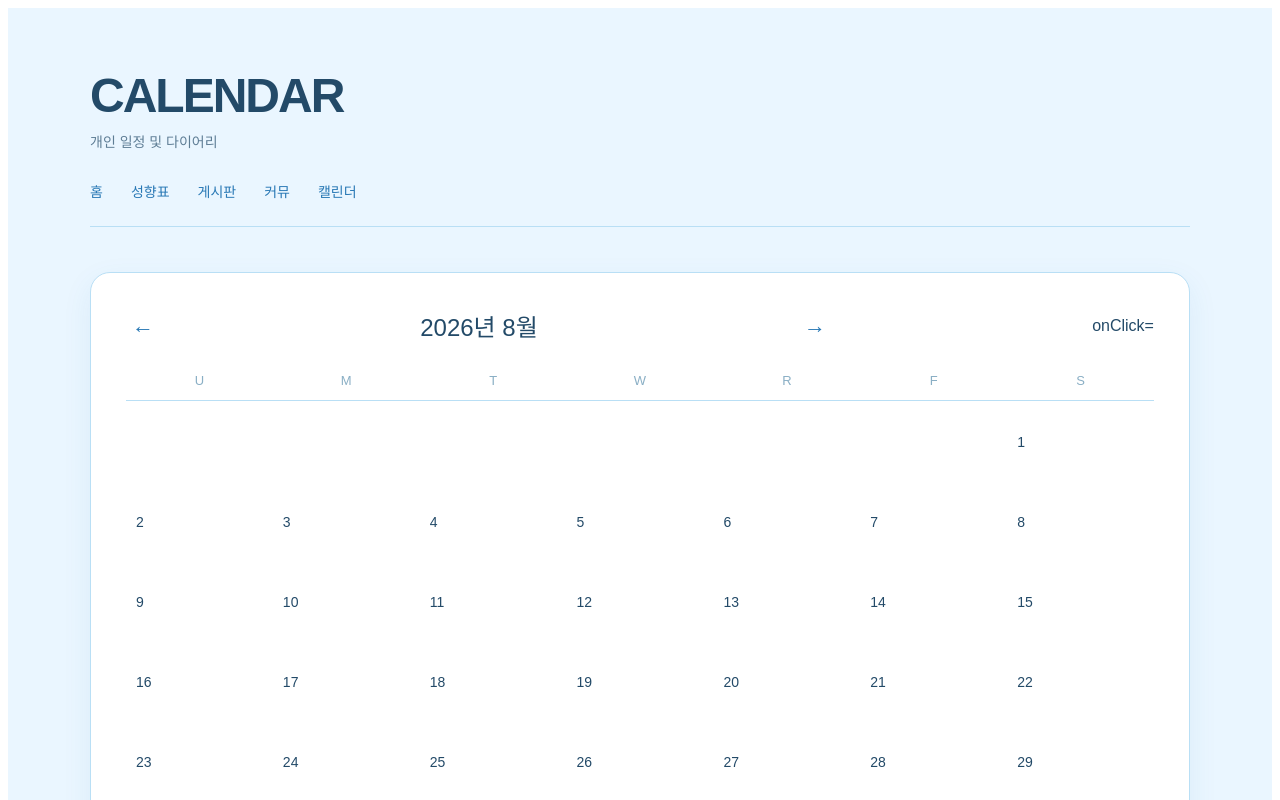
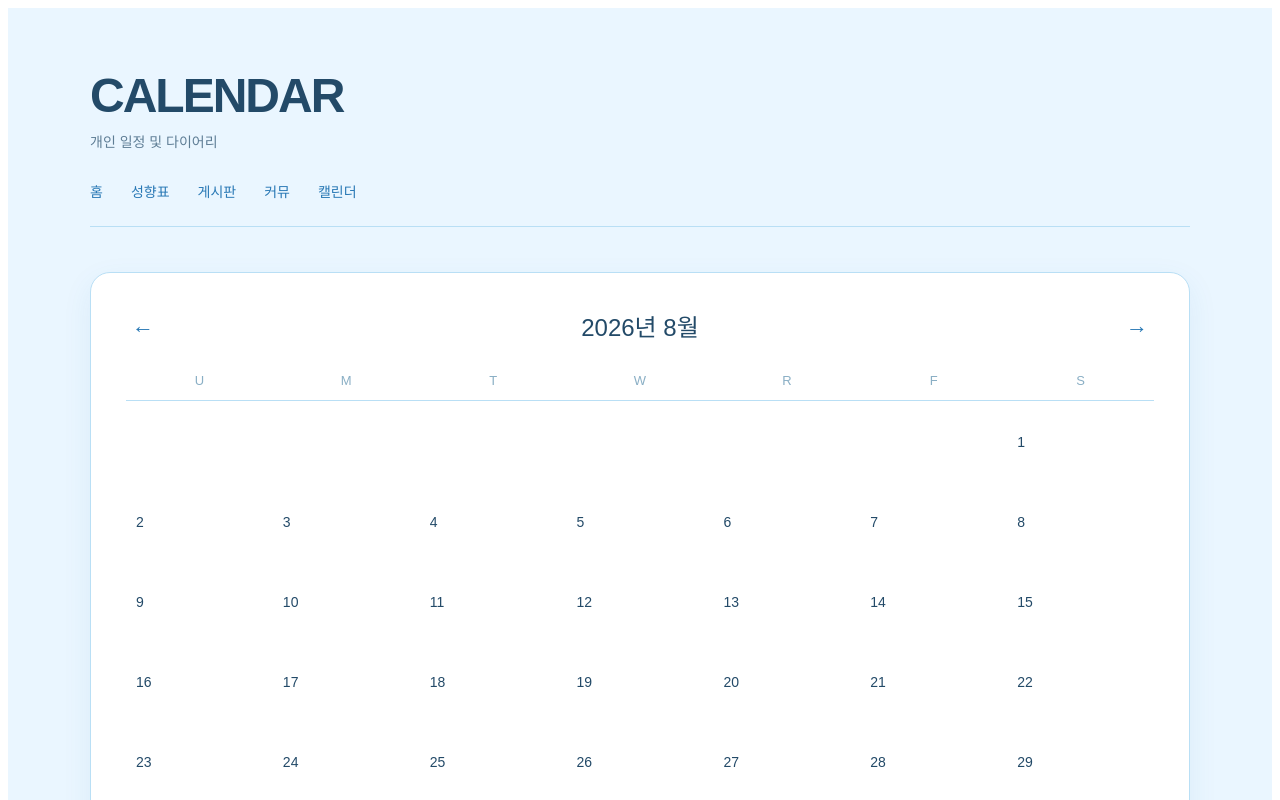
Before and after one commit to hikk9564/4659kkih, a Next.js app: page /calendar in a window 1280 px wide. Shown: the top 800 px of the page. Built offline with nearby package versions, Linux system fonts and the light colour scheme.

Commit message:
Update page.tsx

```diff
--- a/app/calendar/page.tsx
+++ b/app/calendar/page.tsx
@@ -114,10 +114,16 @@ const lastDate = new Date(year, month + 1, 0).getDate();
       fontSize: "24px",
       fontWeight: "400",
     }}
-            >{year}년 {month + 1}월
+  >
+    {year}년 {month + 1}월
   </h2>
 
   <button
+    onClick={() =>
+      setCurrentDate(
+        new Date(year, month + 1, 1)
+      )
+    }
     style={{
       border: "none",
       background: "transparent",
@@ -128,11 +134,6 @@ const lastDate = new Date(year, month + 1, 0).getDate();
   >
     →
   </button>
-            onClick={() =>
-  setCurrentDate(
-    new Date(year, month + 1, 1)
-  )
-}
 </div>
 
           {/* ==================== 요일 ==================== */}
```
Lines whose indentation alone changed are shown as unchanged.
